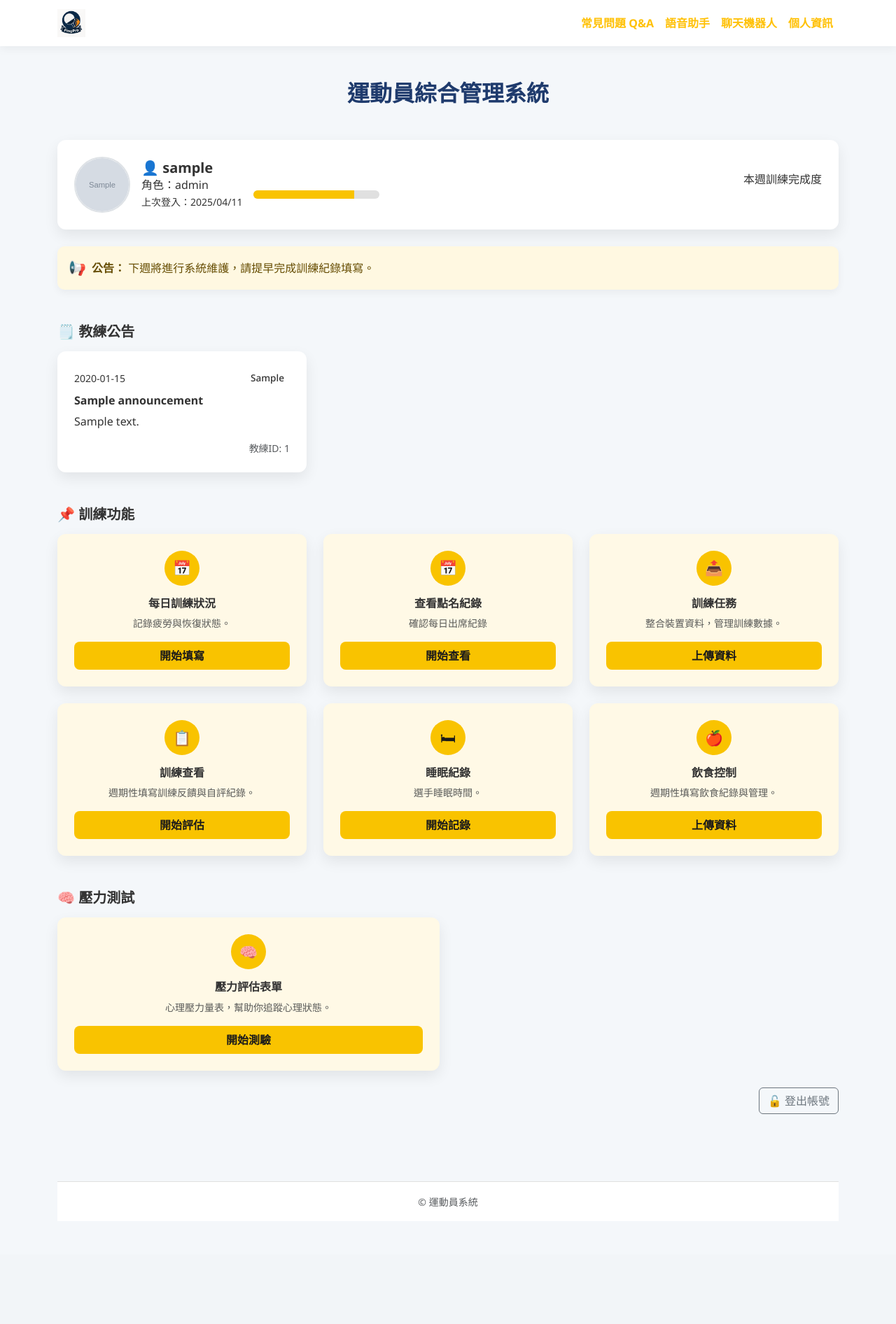
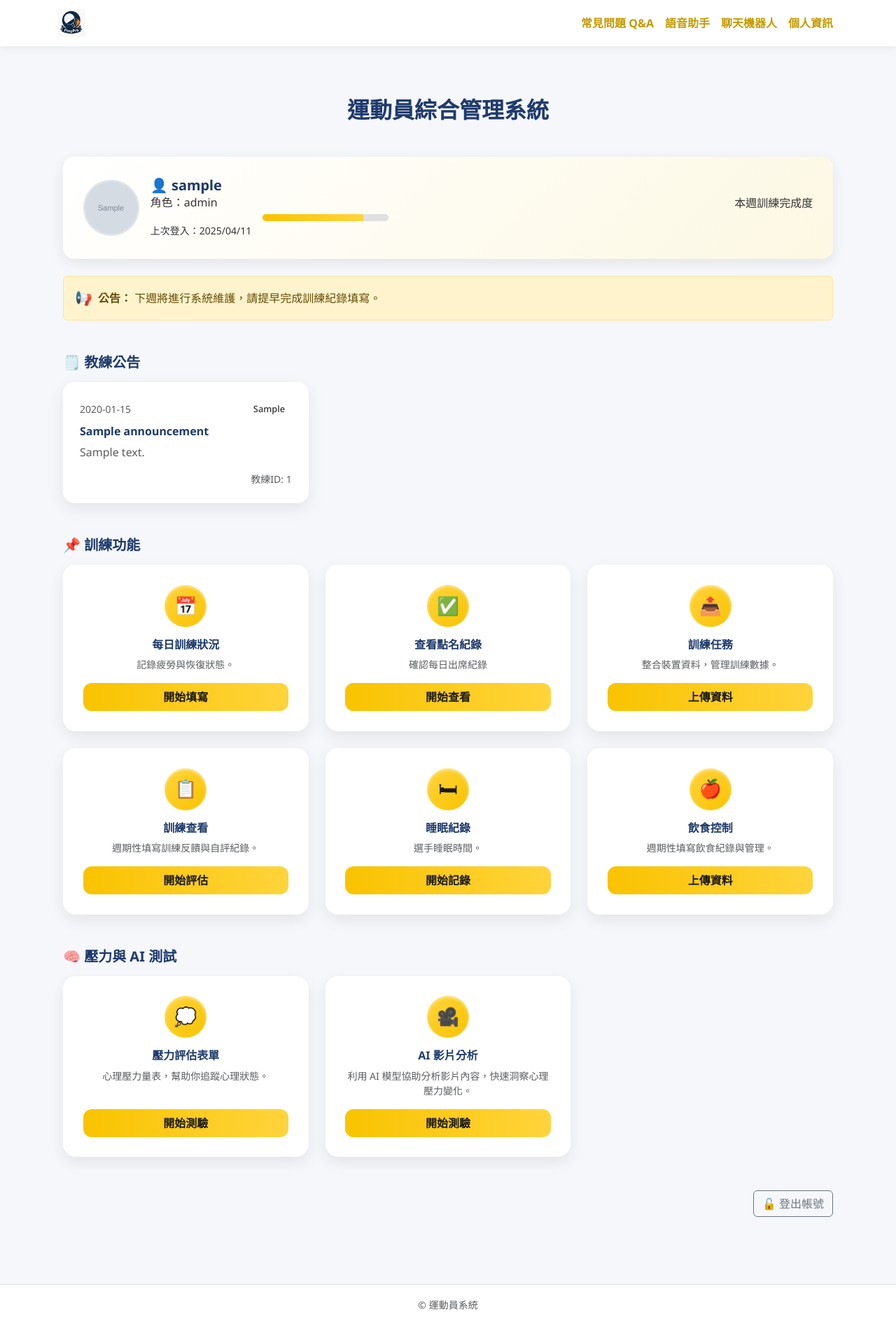
Before and after one commit to vxnnio/sport_analytics, a Flask app: page /dashboard in a window 1280 px wide. Shown: the whole page at 70% size. Before the commit the page ends 1745 px from the top, so only its background shows below. Run offline with Flask 3, Linux system fonts and the light colour scheme; a user stored in the database is signed in; tables that the repository leaves empty hold one stand-in row (values such as "Sample post"); grey boxes marked "Sample" are stand-in pictures.

Commit message:
update style

```diff
--- a/app/routes/athlete.py
+++ b/app/routes/athlete.py
@@ -1,5 +1,3 @@
-# app/routes/athlete.py
-
 from flask import Blueprint, render_template, jsonify, request, redirect, url_for, flash
 from flask_login import login_required, current_user
 from app.database import get_db
--- a/app/templates/athlete/dashboard.html
+++ b/app/templates/athlete/dashboard.html
@@ -7,173 +7,166 @@
   <link rel="icon" href="{{ url_for('static', filename='favicon.ico') }}?v={{ range(1000)|random }}" type="image/x-icon" />
   <link href="https://cdn.jsdelivr.net/npm/bootstrap@5.3.0/dist/css/bootstrap.min.css" rel="stylesheet" />
   <link href="https://fonts.googleapis.com/css2?family=Noto+Sans:wght@400;500;700&display=swap" rel="stylesheet">
+
   <style>
+    /* ======= 全局設定 ======= */
     body {
-      background-color: #F4F7FA;
+      background-color: #F5F7FA;
       font-family: 'Noto Sans', sans-serif;
       color: #333;
+      padding-top: 90px; /* ⭐ navbar固定後預留空間 */
     }
 
-    /* Navbar */
+    h2, h5, h6 {
+      color: #1F3B6D;
+      font-weight: 700;
+    }
+
+    /* ======= Navbar 固定 ======= */
     .navbar {
       background: #fff;
       box-shadow: 0 4px 12px rgba(0,0,0,0.05);
+      position: fixed;  /* ⭐ 固定 */
+      top: 0;
+      left: 0;
+      width: 100%;
+      z-index: 1050;
     }
+
     .nav-link.text-warning {
+      color: #C49B00 !important;
       transition: 0.3s;
     }
     .nav-link.text-warning:hover {
       color: #F9C300 !important;
+      transform: scale(1.05);
     }
 
-    /* Header */
-    h2 {
-      font-weight: 700;
-      color: #1F3B6D;
+    /* ======= 主要內容容器（縮小寬度） ======= */
+    .content-container {
+      max-width: 1100px;  /* ⭐ 縮小一點讓內容集中 */
+      margin: 0 auto;
     }
 
-    /* 個人資訊卡 */
+    /* ======= Profile Card ======= */
     .profile-card {
-      background: #fff;
-      border-radius: 12px;
-      box-shadow: 0 8px 20px rgba(0,0,0,0.08);
-      padding: 1.5rem;
+      background: linear-gradient(135deg, #fff, #fdf8e3);
+      border-radius: 16px;
+      box-shadow: 0 6px 20px rgba(0,0,0,0.08);
+      padding: 1.8rem;
       display: flex;
       justify-content: space-between;
       align-items: center;
       flex-wrap: wrap;
       gap: 1rem;
-      transition: transform 0.3s;
+      transition: all 0.3s ease;
     }
     .profile-card:hover {
       transform: translateY(-4px);
+      box-shadow: 0 10px 24px rgba(0,0,0,0.1);
     }
     .profile-info h5 {
-      margin: 0;
       font-weight: 700;
-    }
-    .profile-info p, .profile-info small {
       margin: 0;
     }
     .progress {
-      height: 12px;
+      height: 10px;
       border-radius: 10px;
       background-color: #E0E0E0;
     }
     .progress-bar {
-      background-color: #F9C300;
+      background: linear-gradient(90deg, #F9C300, #FFD43B);
     }
 
-    /* 公告區 */
-    .alert-warning {
-      background: #FFF8E1;
-      border: none;
-      font-size: 1rem;
-      border-radius: 10px;
-      box-shadow: 0 4px 12px rgba(0,0,0,0.05);
-    }
-
-    /* 公告卡 */
+    /* ======= Announcement Card ======= */
     .announcement-card {
       background: #fff;
-      border-radius: 12px;
-      box-shadow: 0 8px 20px rgba(0,0,0,0.08);
+      border-radius: 16px;
+      box-shadow: 0 8px 24px rgba(0,0,0,0.08);
       padding: 1.5rem;
-      display: flex;
-      flex-direction: column;
-      justify-content: space-between;
-      transition: transform 0.3s, box-shadow 0.3s;
+      transition: all 0.3s ease;
     }
     .announcement-card:hover {
       transform: translateY(-6px);
-      box-shadow: 0 12px 30px rgba(0,0,0,0.12);
+      box-shadow: 0 12px 28px rgba(0,0,0,0.12);
     }
     .category-tag {
-      font-size: 0.85rem;
-      padding: 0.25rem 0.5rem;
-      border-radius: 6px;
+      font-size: 0.8rem;
       font-weight: 500;
+      border-radius: 8px;
+      padding: 0.3rem 0.6rem;
     }
     .訓練 { background: #E3F2FD; color: #1976D2; }
     .賽事 { background: #FFEBEE; color: #D32F2F; }
     .系統 { background: #FFF3E0; color: #FF8F00; }
 
-    /* 訓練/功能卡 */
-    .card-yellow {
-      background: #FFF9E6;
+    /* ======= 功能卡統一風格 ======= */
+    .card-feature {
+      background: #fff;
       border: none;
-      border-radius: 12px;
-      box-shadow: 0 8px 20px rgba(0,0,0,0.08);
+      border-radius: 18px;
+      box-shadow: 0 8px 22px rgba(0,0,0,0.08);
       display: flex;
       flex-direction: column;
-      justify-content: center;
-      transition: transform 0.3s, box-shadow 0.3s;
+      text-align: center;
+      padding: 1.8rem;
+      transition: all 0.35s ease;
+      height: 100%;
     }
-    .card-yellow:hover {
-      transform: translateY(-6px);
-      box-shadow: 0 12px 30px rgba(0,0,0,0.12);
+    .card-feature:hover {
+      transform: translateY(-8px) scale(1.02);
+      box-shadow: 0 14px 30px rgba(0,0,0,0.12);
     }
+
     .icon-circle {
-      width: 50px;
-      height: 50px;
-      background-color: #F9C300;
+      width: 60px;
+      height: 60px;
       border-radius: 50%;
+      background: linear-gradient(135deg, #FFD43B, #F9C300);
+      color: #1a1a1a;
       display: flex;
       align-items: center;
       justify-content: center;
-      font-size: 1.3rem;
-      color: #1a1a1a;
+      font-size: 1.6rem;
       margin: 0 auto 1rem auto;
+      box-shadow: inset 0 2px 4px rgba(255,255,255,0.6);
     }
-    .btn-yellow {
-      background-color: #F9C300;
+
+    .btn-main {
+      background: linear-gradient(90deg, #F9C300, #FFD43B);
+      border: none;
+      border-radius: 12px;
       color: #1a1a1a;
       font-weight: 600;
-      border-radius: 8px;
-      border: none;
-      transition: 0.3s;
+      transition: all 0.3s ease;
     }
-    .btn-yellow:hover {
-      background-color: #e5b100;
-      color: #000;
+    .btn-main:hover {
+      background: linear-gradient(90deg, #FFD43B, #F9C300);
+      transform: translateY(-2px);
     }
 
-    /* Footer */
+    /* ======= Footer ======= */
     footer {
       background: #fff;
       border-top: 1px solid #E0E0E0;
     }
 
-    /* 響應式 */
+    /* ======= 響應式 ======= */
     @media (max-width: 768px) {
-      .profile-card {
-        flex-direction: column;
-        text-align: center;
-      }
-      .progress {
-        max-width: 100%;
-      }
-      .icon-circle {
-        width: 40px;
-        height: 40px;
-        font-size: 1.1rem;
-      }
-      .announcement-card {
-        min-height: auto;
-      }
+      .profile-card { flex-direction: column; text-align: center; }
+      .icon-circle { width: 48px; height: 48px; font-size: 1.2rem; }
     }
   </style>
 </head>
 <body>
 
 <!-- Navbar -->
-<nav class="navbar navbar-expand-lg navbar-light sticky-top">
+<nav class="navbar navbar-expand-lg navbar-light">
   <div class="container">
     <a class="navbar-brand fw-bold" href="#">
       <img src="static/logo.png" alt="Logo" height="40" />
     </a>
-    <button class="navbar-toggler" type="button" data-bs-toggle="collapse" data-bs-target="#navbarSupportedContent"
-      aria-controls="navbarSupportedContent" aria-expanded="false" aria-label="切換導覽列">
+    <button class="navbar-toggler" type="button" data-bs-toggle="collapse" data-bs-target="#navbarSupportedContent">
       <span class="navbar-toggler-icon"></span>
     </button>
     <div class="collapse navbar-collapse" id="navbarSupportedContent">
@@ -187,15 +180,15 @@
   </div>
 </nav>
 
-<!-- 內容 -->
-<div class="container py-5">
+<!-- 內容（縮小寬度的主容器） -->
+<div class="content-container py-5">
+
   <h2 class="text-center mb-5">運動員綜合管理系統</h2>
 
   <!-- 個人資訊 -->
   <div class="profile-card mb-4">
     <div class="d-flex align-items-center gap-3 profile-info">
-      <img src="{{ url_for('static', filename=current_user.profile_pic) }}"
-           alt="頭貼" width="80" height="80"
+      <img src="{{ url_for('static', filename=current_user.profile_pic) }}" alt="頭貼" width="80" height="80"
            style="border-radius: 50%; object-fit: cover; border: 2px solid #dee2e6;" />
       <div>
         <h5>👤 {{ current_user.username }}</h5>
@@ -214,102 +207,72 @@
   <!-- 公告 -->
   <div class="alert alert-warning d-flex align-items-center gap-2 mb-5">
     <span class="fs-5">📢</span>
-    <div>
-      <strong>公告：</strong> 下週將進行系統維護，請提早完成訓練紀錄填寫。
-    </div>
+    <div><strong>公告：</strong> 下週將進行系統維護，請提早完成訓練紀錄填寫。</div>
   </div>
 
+  <!-- 教練公告 -->
   <h5 class="fw-bold mb-3">🗒️ 教練公告</h5>
-  {% if announcements %}
   <div class="row g-4 mb-5">
     {% for ann in announcements %}
     <div class="col-12 col-md-6 col-lg-4">
       <div class="announcement-card">
         <div class="d-flex justify-content-between align-items-center mb-2">
-          <small class="date">{{ ann.date.strftime('%Y-%m-%d') }}</small>
+          <small class="text-muted">{{ ann.date.strftime('%Y-%m-%d') }}</small>
           <span class="category-tag {{ ann.category }}">{{ ann.category }}</span>
         </div>
         <h6 class="fw-bold">{{ ann.title }}</h6>
-        <p class="content">{{ ann.content }}</p>
-        <div class="text-end text-muted small">
-          教練ID: {{ ann.coach_id }}
-        </div>
+        <p class="text-muted">{{ ann.content }}</p>
+        <div class="text-end text-muted small">教練ID: {{ ann.coach_id }}</div>
       </div>
     </div>
     {% endfor %}
   </div>
-  {% else %}
-  <p>目前沒有公告。</p>
-  {% endif %}
 
   <!-- 訓練功能 -->
   <h5 class="fw-bold mb-3">📌 訓練功能</h5>
   <div class="row g-4 mb-5">
-    <!-- 功能卡模板 -->
+    {% set features = [
+      ('📅','每日訓練狀況','記錄疲勞與恢復狀態。','/evaluation/form','開始填寫'),
+      ('✅','查看點名紀錄','確認每日出席紀錄','/athlete/attendance','開始查看'),
+      ('📤','訓練任務','整合裝置資料，管理訓練數據。','/athlete/tasks','上傳資料'),
+      ('📋','訓練查看','週期性填寫訓練反饋與自評紀錄。','/athlete/history','開始評估'),
+      ('🛏','睡眠紀錄','選手睡眠時間。',"/athlete/sleep_record",'開始記錄'),
+      ('🍎','飲食控制','週期性填寫飲食紀錄與管理。','/food/upload','上傳資料')
+    ] %}
+    {% for icon, title, desc, link, btn in features %}
     <div class="col-12 col-md-6 col-lg-4">
-      <div class="card-yellow h-100 text-center p-4 d-flex flex-column">
-        <div class="icon-circle mb-3">📅</div>
-        <h6 class="fw-bold">每日訓練狀況</h6>
-        <p class="text-muted small">記錄疲勞與恢復狀態。</p>
-        <a href="/evaluation/form" class="btn btn-yellow mt-auto py-2 w-100">開始填寫</a>
+      <div class="card-feature">
+        <div class="icon-circle">{{ icon }}</div>
+        <h6 class="fw-bold mb-2">{{ title }}</h6>
+        <p class="text-muted small flex-grow-1">{{ desc }}</p>
+        <a href="{{ link }}" class="btn btn-main mt-auto py-2 w-100">{{ btn }}</a>
+      </div>
+    </div>
+    {% endfor %}
+  </div>
+
+  <!-- 壓力與 AI 測試（⭐ 對齊上方 card） -->
+  <h5 class="fw-bold mb-3">🧠 壓力與 AI 測試</h5>
+  <div class="row g-4 mb-5">
+    <div class="col-12 col-md-6 col-lg-4">
+      <div class="card-feature">
+        <div class="icon-circle">💭</div>
+        <h6 class="fw-bold mb-2">壓力評估表單</h6>
+        <p class="text-muted small flex-grow-1">心理壓力量表，幫助你追蹤心理狀態。</p>
+        <a href="/stress/evaluate" class="btn btn-main mt-auto py-2 w-100">開始測驗</a>
       </div>
     </div>
     <div class="col-12 col-md-6 col-lg-4">
-  <div class="card-yellow h-100 text-center p-4 d-flex flex-column">
-    <div class="icon-circle mb-3">📅</div>
-    <h6 class="fw-bold">查看點名紀錄</h6>
-    <p class="text-muted small">確認每日出席紀錄</p>
-    <a href="/athlete/attendance" class="btn btn-yellow mt-auto py-2 w-100">開始查看</a>
-  </div>
-</div>
-    <div class="col-12 col-md-6 col-lg-4">
-      <div class="card-yellow h-100 text-center p-4 d-flex flex-column">
-        <div class="icon-circle mb-3">📤</div>
-        <h6 class="fw-bold">訓練任務</h6>
-        <p class="text-muted small">整合裝置資料，管理訓練數據。</p>
-        <a href="/athlete/tasks" class="btn btn-yellow mt-auto py-2 w-100">上傳資料</a>
-      </div>
-    </div>
-    <div class="col-12 col-md-6 col-lg-4">
-      <div class="card-yellow h-100 text-center p-4 d-flex flex-column">
-        <div class="icon-circle mb-3">📋</div>
-        <h6 class="fw-bold">訓練查看</h6>
-        <p class="text-muted small">週期性填寫訓練反饋與自評紀錄。</p>
-        <a href="/athlete/history" class="btn btn-yellow mt-auto py-2 w-100">開始評估</a>
-      </div>
-    </div>
-    <div class="col-12 col-md-6 col-lg-4">
-      <div class="card-yellow h-100 text-center p-4 d-flex flex-column">
-        <div class="icon-circle mb-3">🛏</div>
-        <h6 class="fw-bold">睡眠紀錄</h6>
-        <p class="text-muted small">選手睡眠時間。</p>
-        <a href="{{ url_for('athlete.sleep_record') }}" class="btn btn-yellow mt-auto py-2 w-100">開始記錄</a>
-      </div>
-    </div>
-    <div class="col-12 col-md-6 col-lg-4">
-      <div class="card-yellow h-100 text-center p-4 d-flex flex-column">
-        <div class="icon-circle mb-3">🍎</div>
-        <h6 class="fw-bold">飲食控制</h6>
-        <p class="text-muted small">週期性填寫飲食紀錄與管理。</p>
-        <a href="/food/upload" class="btn btn-yellow mt-auto py-2 w-100">上傳資料</a>
+      <div class="card-feature">
+        <div class="icon-circle">🎥</div>
+        <h6 class="fw-bold mb-2">AI 影片分析</h6>
+        <p class="text-muted small flex-grow-1">利用 AI 模型協助分析影片內容，快速洞察心理壓力變化。</p>
+        <a href="http://ai.pingpro.xyz/" target="_blank" class="btn btn-main mt-auto py-2 w-100">開始測驗</a>
       </div>
     </div>
   </div>
 
-  <!-- 壓力測試 -->
-  <h5 class="fw-bold mb-3">🧠 壓力測試</h5>
-  <div class="row g-4 mb-5">
-    <div class="col-12 col-md-6">
-      <div class="card-yellow h-100 d-flex flex-column text-center p-4">
-        <div class="icon-circle mb-3">🧠</div>
-        <h6 class="fw-bold">壓力評估表單</h6>
-        <p class="text-muted small">心理壓力量表，幫助你追蹤心理狀態。</p>
-        <a href="/stress/evaluate" class="btn btn-yellow mt-auto py-2 w-100">開始測驗</a>
-      </div>
-    </div>
-
-
-  <!-- 登出按鈕 -->
+  <!-- 登出 -->
   <div class="text-end mb-5">
     <a href="/logout" class="btn btn-outline-secondary">🔓 登出帳號</a>
   </div>
@@ -317,7 +280,7 @@
 
 <!-- Footer -->
 <footer class="text-center text-muted py-3">
-  <small>© 運動員系統 </small>
+  <small>© 運動員系統</small>
 </footer>
 
 <script src="https://cdn.jsdelivr.net/npm/bootstrap@5.3.0/dist/js/bootstrap.bundle.min.js"></script>
--- a/app/templates/coach/analysis.html
+++ b/app/templates/coach/analysis.html
@@ -15,6 +15,7 @@
 </head>
 <body>
 <div class="container mt-5">
+
     <h2 class="text-center text-primary mb-4">📊 學生訓練分析</h2>
 
     <!-- 任務完成圖表 -->
@@ -40,7 +41,8 @@
                     <td>{{ s.full_name or s.username }}</td>
                     <td>{{ s.strength_completed or 0 }} / {{ s.strength_total }}</td>
                     <td>{{ s.skill_completed or 0 }} / {{ s.skill_total }}</td>
-                    <td>{{ ((s.total_completed or 0)/s.total*100)|round(1) }}</td>
+                    <td>{{ (s.total_completed or 0)/s.total*100 if s.total else 0 | round(1) }}</td>
+
                 </tr>
                 {% endfor %}
             </tbody>
```
Also changed, not shown: app/templates/coach/dashboard.html (+142 -118 lines), app/templates/coach/sleep_record.html (+0 -16 lines).
